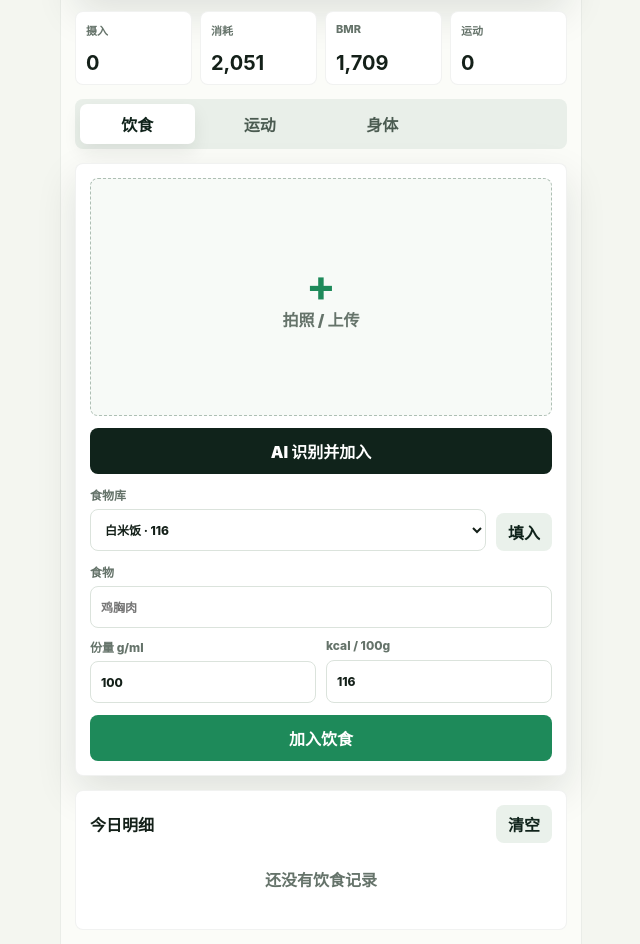
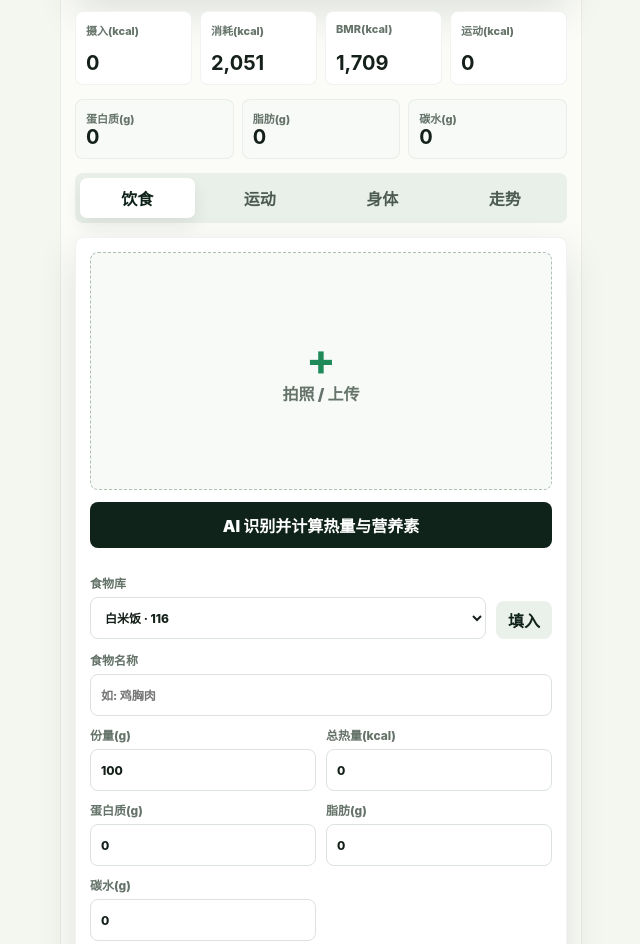
Before and after one commit to sunqichao-eng/calorie-ledger, a website: page outputs/calorie-ledger-app/index.html in a window 1280 px wide. Shown: the part 291-1235 px from the top of the page, without its empty margins (319-959 px from the left). Drawn offline with nearby package versions, Linux system fonts and the light colour scheme.

Commit message:
Update index.html

```diff
--- a/outputs/calorie-ledger-app/index.html
+++ b/outputs/calorie-ledger-app/index.html
@@ -12,6 +12,7 @@
   <link rel="icon" href="./icon.svg" type="image/svg+xml">
   <link rel="apple-touch-icon" href="./icon-192.png">
   <link rel="stylesheet" href="./styles.css">
+  <script src="https://cdn.jsdelivr.net/npm/chart.js"></script>
 </head>
 <body>
   <div class="app">
@@ -45,16 +46,23 @@
       </section>
 
       <section class="summary">
-        <article><span>摄入</span><strong id="intake">0</strong></article>
-        <article><span>消耗</span><strong id="totalBurn">0</strong></article>
-        <article><span>BMR</span><strong id="bmr">0</strong></article>
-        <article><span>运动</span><strong id="exerciseBurn">0</strong></article>
+        <article><span>摄入(kcal)</span><strong id="intake">0</strong></article>
+        <article><span>消耗(kcal)</span><strong id="totalBurn">0</strong></article>
+        <article><span>BMR(kcal)</span><strong id="bmr">0</strong></article>
+        <article><span>运动(kcal)</span><strong id="exerciseBurn">0</strong></article>
+      </section>
+
+      <section class="summary macros">
+        <article><span>蛋白质(g)</span><strong id="totalProtein">0</strong></article>
+        <article><span>脂肪(g)</span><strong id="totalFat">0</strong></article>
+        <article><span>碳水(g)</span><strong id="totalCarbs">0</strong></article>
       </section>
 
       <nav class="tabs" aria-label="功能">
         <button class="tab active" type="button" data-panel="mealPanel">饮食</button>
         <button class="tab" type="button" data-panel="exercisePanel">运动</button>
         <button class="tab" type="button" data-panel="profilePanel">身体</button>
+        <button class="tab" type="button" data-panel="chartPanel">走势</button>
       </nav>
 
       <section id="mealPanel" class="panel active">
@@ -66,9 +74,9 @@
             <span>拍照 / 上传</span>
           </div>
         </div>
-        <button id="analyzeMeal" class="ai-btn" type="button">AI 识别并加入</button>
+        <button id="analyzeMeal" class="ai-btn" type="button">AI 识别并计算热量与营养素</button>
 
-        <div class="preset-row">
+        <div class="preset-row" style="margin-top: 14px;">
           <label>
             <span>食物库</span>
             <select id="foodPreset"></select>
@@ -77,18 +85,12 @@
         </div>
 
         <div class="form-grid meal-grid">
-          <label>
-            <span>食物</span>
-            <input id="foodName" placeholder="鸡胸肉">
-          </label>
-          <label>
-            <span>份量 g/ml</span>
-            <input id="foodAmount" type="number" inputmode="decimal" min="1" value="100">
-          </label>
-          <label>
-            <span>kcal / 100g</span>
-            <input id="foodCal" type="number" inputmode="decimal" min="0" value="116">
-          </label>
+          <label><span>食物名称</span><input id="foodName" placeholder="如: 鸡胸肉"></label>
+          <label><span>份量(g)</span><input id="foodAmount" type="number" inputmode="decimal" min="1" value="100"></label>
+          <label><span>总热量(kcal)</span><input id="foodCal" type="number" inputmode="decimal" min="0" value="0"></label>
+          <label><span>蛋白质(g)</span><input id="foodProtein" type="number" inputmode="decimal" min="0" value="0"></label>
+          <label><span>脂肪(g)</span><input id="foodFat" type="number" inputmode="decimal" min="0" value="0"></label>
+          <label><span>碳水(g)</span><input id="foodCarbs" type="number" inputmode="decimal" min="0" value="0"></label>
         </div>
         <button id="addMeal" class="primary" type="button">加入饮食</button>
       </section>
@@ -150,6 +152,13 @@
         </div>
       </section>
 
+      <section id="chartPanel" class="panel">
+        <div class="section-title"><h2>最近 7 天热量盈余/缺口走势</h2></div>
+        <div style="background: #fff; padding: 10px; border-radius: 8px;">
+          <canvas id="weeklyChart"></canvas>
+        </div>
+      </section>
+
       <section class="log">
         <div class="section-title">
           <h2>今日明细</h2>
```
